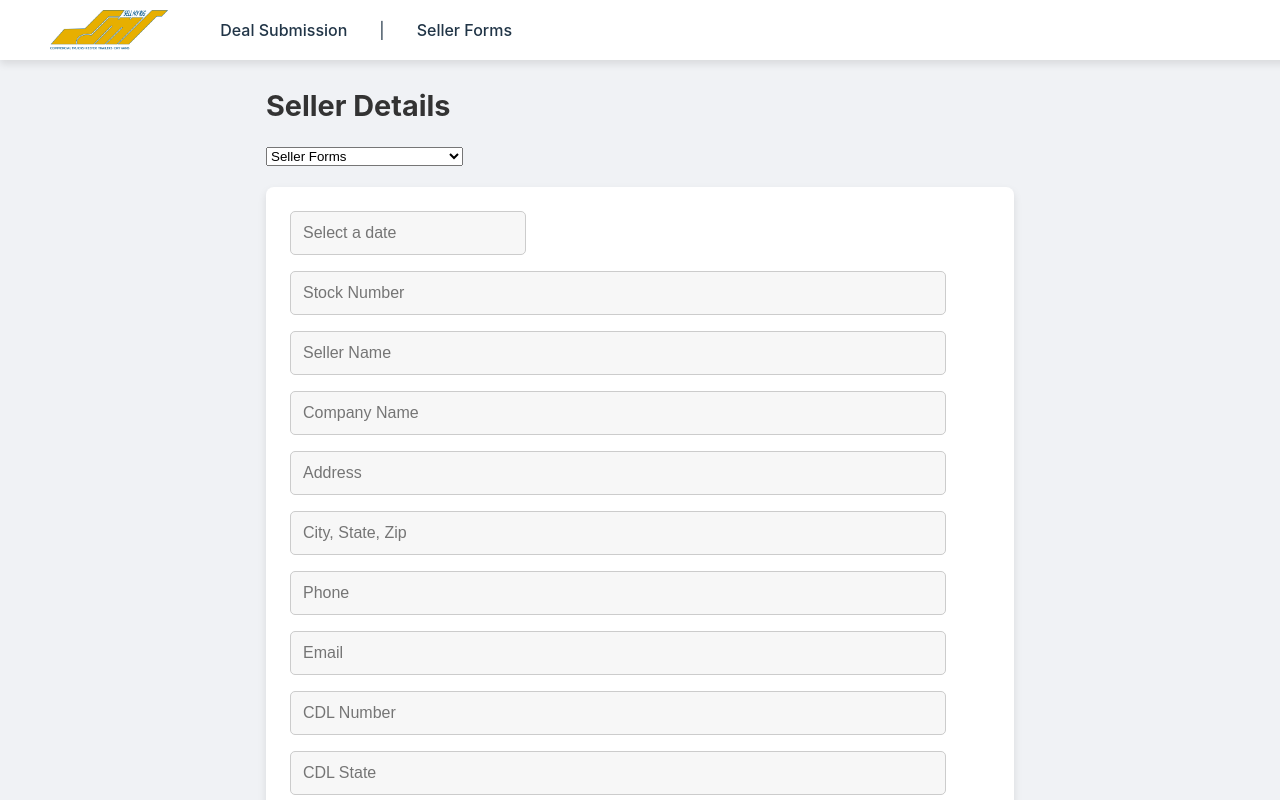
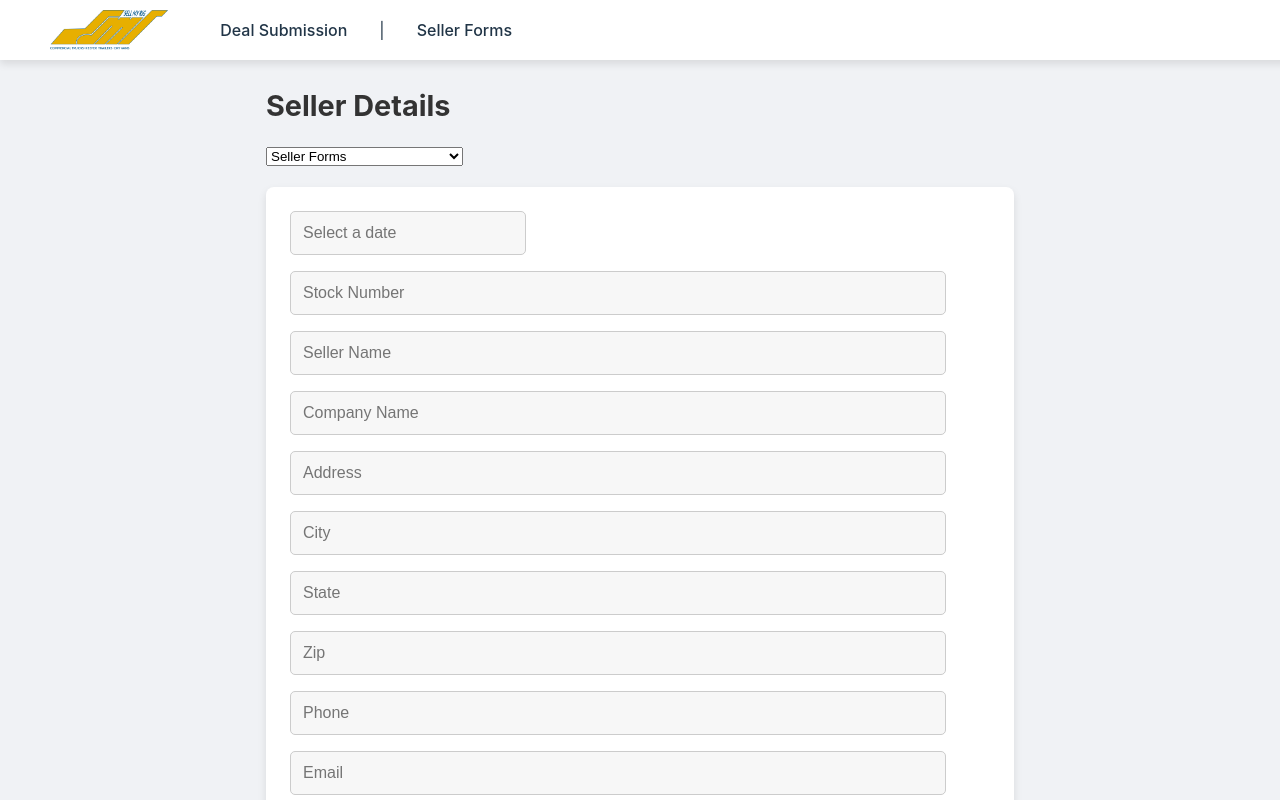
Before and after one commit to LuisGomez-238/OSCR, a React (Vite) app: page /seller in a window 1280 px wide. Shown: the top 800 px of the page. Built offline with nearby package versions, Linux system fonts and the light colour scheme.

Commit message:
split seller city state zip

```diff
--- a/src/Seller.jsx
+++ b/src/Seller.jsx
@@ -19,7 +19,9 @@ const Seller = () => {
         sellerName: '',
         sellerCompanyName: '',
         sellerAddress: '',
-        sellerCityStateZip: '',
+        sellerCity: '',
+        sellerState:'',
+        sellerZip: '',
         sellerPhone: '',
         sellerEmail: '',
         sellerCDLNumber: '',
@@ -104,7 +106,9 @@ const Seller = () => {
             setFieldText('sellerName', formData.sellerName);
             setFieldText('sellerCompanyName', formData.sellerCompanyName);
             setFieldText('sellerAddress', formData.sellerAddress);
-            setFieldText('sellerCityStateZip', formData.sellerCityStateZip);
+            setFieldText('sellerCity', formData.sellerCity);
+            setFieldText('sellerState', formData.sellerState);
+            setFieldText('sellerZip', formData.sellerZip);
             setFieldText('sellerPhone', formData.sellerPhone);
             setFieldText('sellerEmail', formData.sellerEmail);
             setFieldText('sellerCDLNumber', formData.sellerCDLNumber);
@@ -179,7 +183,9 @@ const Seller = () => {
                     <input type="text" name="sellerName" placeholder="Seller Name" onChange={handleChange} />
                     <input type="text" name="sellerCompanyName" placeholder="Company Name" onChange={handleChange} />
                     <input type="text" name="sellerAddress" placeholder="Address" onChange={handleChange} />
-                    <input type="text" name="sellerCityStateZip" placeholder="City, State, Zip" onChange={handleChange} />
+                    <input type="text" name="sellerCity" placeholder="City" onChange={handleChange} />
+                    <input type="text" name="sellerState" placeholder="State" onChange={handleChange} />
+                    <input type="text" name="sellerZip" placeholder="Zip" onChange={handleChange} />
                     <input type="tel" name="sellerPhone" placeholder="Phone" onChange={handleChange} />
                     <input type="email" name="sellerEmail" placeholder="Email" onChange={handleChange} />
                     <input type="text" name="sellerCDLNumber" placeholder="CDL Number" onChange={handleChange} />
```
